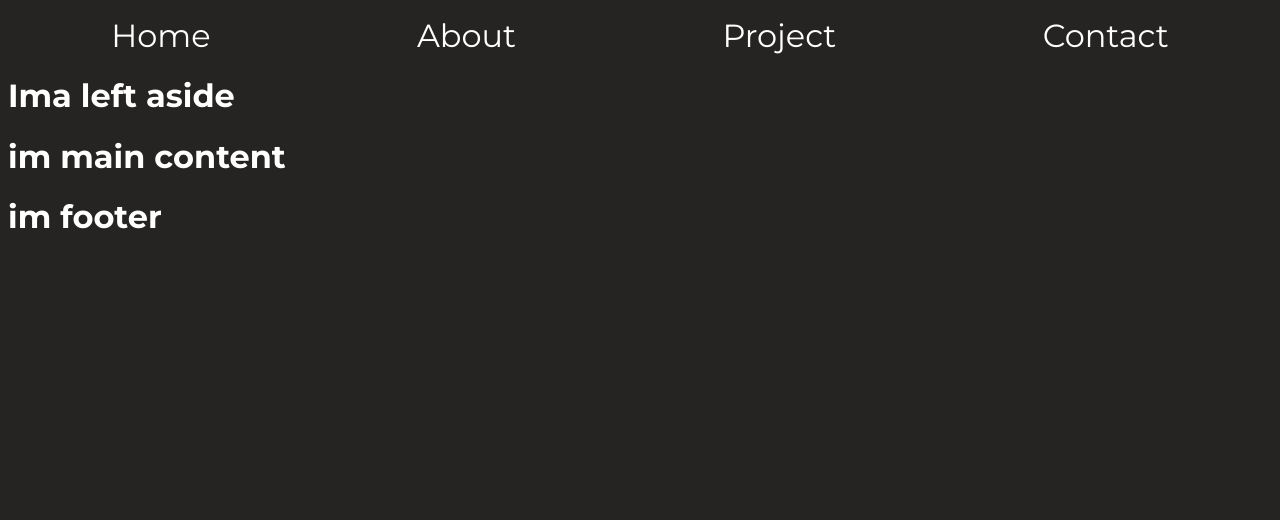
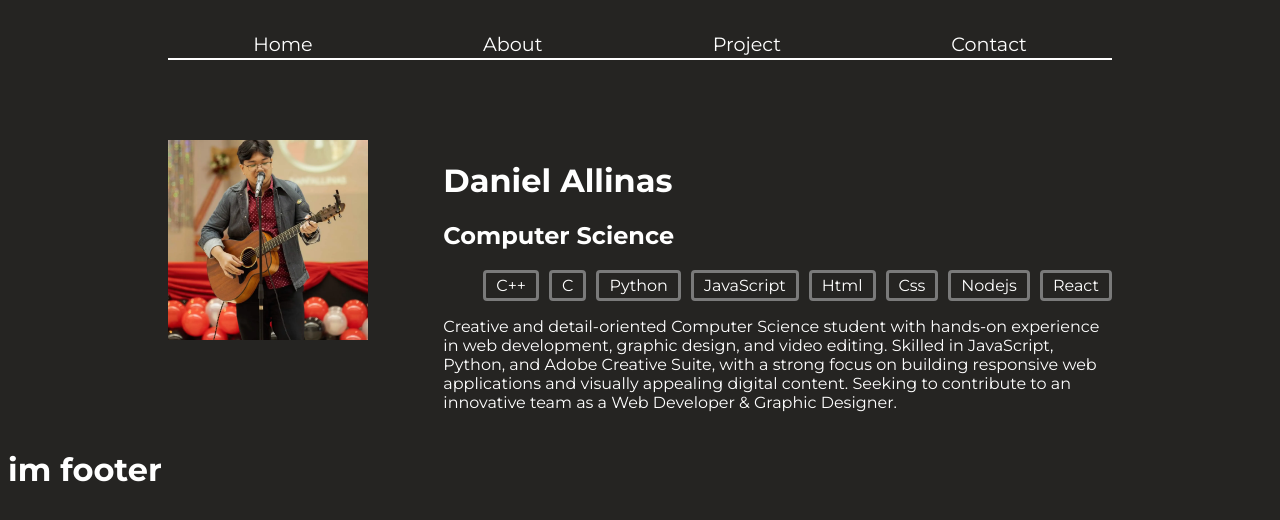
Before and after one commit to Dan-Cosci/Portfolio, a plain HTML site: page index.html in a window 1280 px wide. Drawn offline with Linux system fonts and the light colour scheme.

Commit message:
starting on the layout

```diff
--- a/index.html
+++ b/index.html
@@ -13,6 +13,8 @@
   <link rel="stylesheet" href="src/css/index.css">
 </head>
 <body>
+
+  <div class="container">
     <div class="navbar">
       <div class="link-container">
         <a class="nav-link" href="/index.html">Home</a>
@@ -20,12 +22,30 @@
         <a class="nav-link" href="/src/pages/project.html">Project</a>
         <a class="nav-link" href="/src/pages/contact.html">Contact</a>
       </div>
+
     </div>
-  <div class="aside-left">
-    <h1>Ima left aside</h1>
+
+  <div class="intro">
+    <div class="profile-img-container">
+      <img src="/assets/images/IMG_20241003_225836_444.jpg" alt="Profile picture">
     </div>
-  <div class="main-content">
-    <h1>im main content</h1>
+    <div class="profile-text-container">
+      <h1>Daniel Allinas</h1>
+      <h2>Computer Science</h2>
+      <ul class="tag-container">
+        <li class="tag-list">C++</li>
+        <li class="tag-list">C</li>
+        <li class="tag-list">Python</li>
+        <li class="tag-list">JavaScript</li>
+        <li class="tag-list">Html</li>
+        <li class="tag-list">Css</li>
+        <li class="tag-list">Nodejs</li>
+        <li class="tag-list">React</li>
+      </ul>
+      <p>Creative and detail-oriented Computer Science student with hands-on experience in web development, graphic design, and video editing. Skilled in JavaScript, Python, and Adobe Creative Suite, with a strong focus on building responsive web applications and visually appealing digital content. Seeking to contribute to an innovative team as a Web Developer & Graphic Designer.</p>
+    </div>
+  </div>
+
   </div>
   <div class="footer">
     <h1>im footer</h1>
--- a/src/css/index.css
+++ b/src/css/index.css
@@ -4,16 +4,21 @@ body {
   background-color: #252422;
 }
 
-a{
+.container {
+  margin: 0rem 10rem;
+}
+
+a {
   text-decoration: none;
   color: #fff;
 }
 
-.navbar{
+.navbar {
   width: 100%;
-  margin-top: 1rem;
+  margin-top: 2rem;
+  border-bottom: 2px solid #fff;
 }
-.navbar .link-container{
+.navbar .link-container {
   display: flex;
   flex-direction: row;
   justify-content: space-around;
@@ -21,9 +26,34 @@ a{
 }
 
 
-.navbar .nav-link{
+.navbar .nav-link {
   color: #fff;
   text-decoration: none;
   list-style-type: none;
-  font-size: 2rem;
+  font-size: 1.2rem;
+  margin-bottom: .1rem;
 }
+
+.intro{
+  margin-top: 5rem;
+  display: grid;
+  grid-template-columns: 1.4fr 3.4fr;
+}
+
+.tag-container {
+  display: flex;
+  justify-content: space-between;
+}
+
+.tag-list {
+  padding: 3px 10px;
+  list-style-type: none;
+  border: 3px #7a7a7a solid;
+  border-radius: 4px;
+  display: inline;
+}
+
+.profile-img-container img {
+  height: 200px;
+  object-fit: cover;
+}
```
Also changed, not shown: assets/images/IMG_20241003_225836_444.jpg (added). Lines whose indentation alone changed are shown as unchanged.
